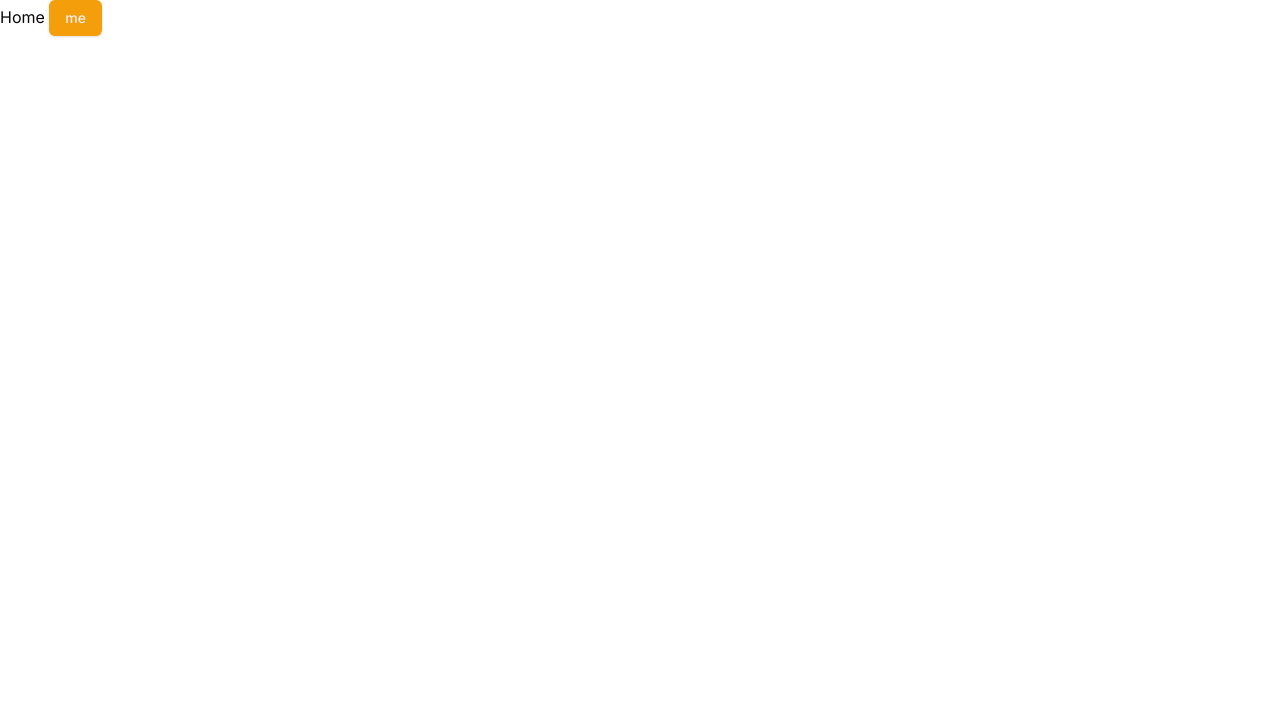
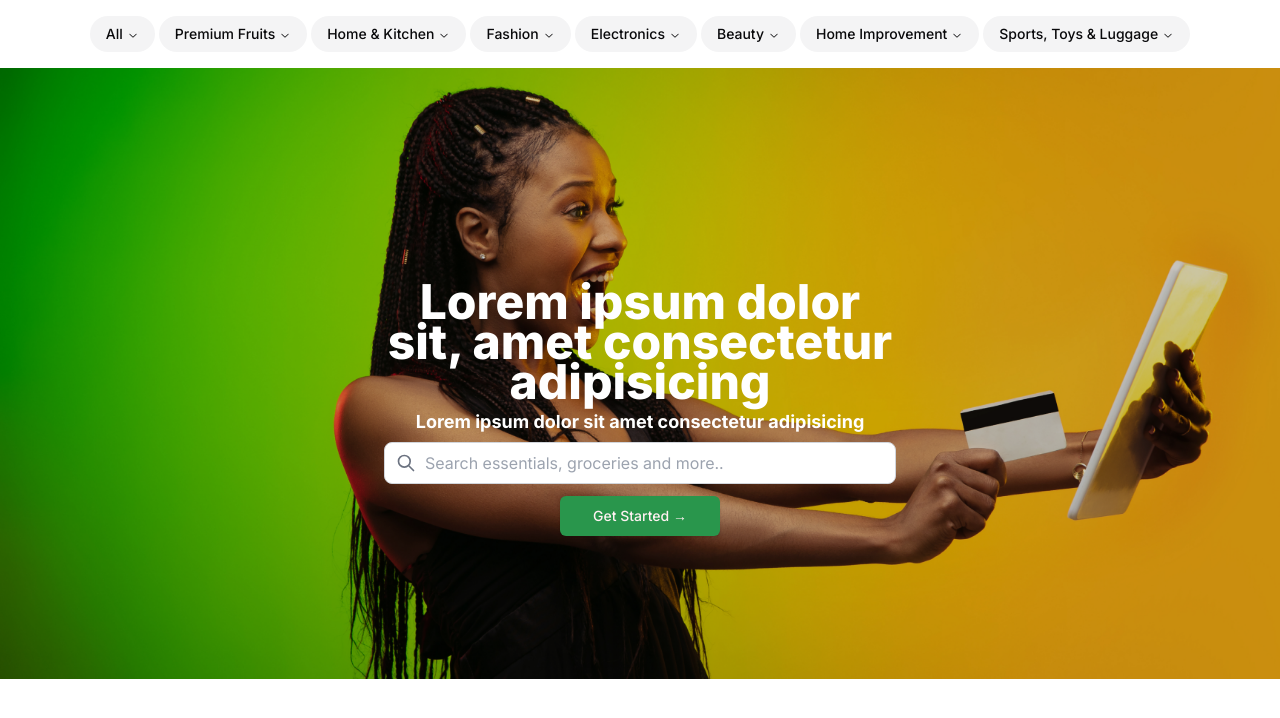
Before and after one commit to ubuntuportal/ubuntu_portal, a Next.js app in the folder ubuntu_portal_frontend/: page / in a window 1280 px wide. Shown: the top 718 px of the page. Built offline with nearby package versions, Linux system fonts and the light colour scheme.

Commit message:
Changing UI color theme to match the new color pallete Changing the logo to the new one from the design team

```diff
--- a/ubuntu_portal_frontend/app/page.tsx
+++ b/ubuntu_portal_frontend/app/page.tsx
@@ -1,9 +1,98 @@
+"use client";
+
+import React from "react";
+import { SearchIcon } from "@heroicons/react/outline";
+import Image from "next/image";
 import { Button } from "@/components/ui/button";
+import neonbg from "@/public/neonbg.png";
+import HomeInput from "@/components/buyer/HomeInput";
+import NavList from "@/components/buyer/NavList";
+import { useSession, signOut } from "next-auth/react";
+import Link from "next/link";
 
-export default function Home() {
+function LandingPage() {
   return (
     <div>
-      Home <Button className="bg-amber-500">me</Button>
+      <div className="container">
+        <NavList />
+        <HomeInput />
+      </div>
+      <div className="mb-56 relative ">
+        <Image
+          src={neonbg}
+          alt="neonbg"
+          className="md:hidden"
+          style={{
+            width: "100%",
+            height: "18rem",
+            marginBottom: "10rem",
+          }}
+        />
+        <div className="absolute md:hidden container text-center top-[35%] left-0 right-0">
+          <div className=" text-white">
+            <h1 className=" text-2xl leading-5 font-extrabold">
+              Lorem ipsum dolor sit, amet consectetur adipisicing
+            </h1>
+            <p className="text-lg leading-4 my-1 font-bold">
+              Lorem ipsum dolor sit amet consectetur adipisicing
+            </p>
+          </div>
+
+          <div className="relative flex items-center mt-1 w-full">
+            <SearchIcon className="absolute left-2 h-5 w-5 text-gray-500" />
+            <input
+              type="text"
+              placeholder="Search essentials, groceries and more.."
+              className="w-full py-1.5 pl-8 pr-4 border border-gray-300 rounded-full focus:outline-none focus:ring focus:border-blue-300"
+            />
+          </div>
+          <div>
+            <Link href="/auth/register">
+              <Button className="mt-2 px-2 bg-[#29964C] py-1 text-sm">
+                Get Started &rarr;
+              </Button>
+            </Link>
+          </div>
+        </div>
+
+        <Image
+          src={neonbg}
+          alt="neonbg"
+          className="hidden md:block mb-40"
+          style={{
+            width: "100%",
+            height: "100%",
+          }}
+        />
+        <div className="hidden md:block absolute text-center md:inset-y-[28%] md:inset-x-[30%] lg:inset-y-[35%] lg:inset-x-[30%] ">
+          <div className="text-white">
+            <h1 className=" lg:text-5xl lg:leading-10 md:text-3xl 5 md:leading-7 font-extrabold">
+              Lorem ipsum dolor sit, amet consectetur adipisicing
+            </h1>
+            <p className="text-lg my-4 md:my-3  md:leading-4 font-bold">
+              Lorem ipsum dolor sit amet consectetur adipisicing
+            </p>
+          </div>
+
+          <div className="relative flex items-center w-full">
+            <SearchIcon className="absolute left-3 h-5 w-5 text-gray-500" />
+            <input
+              type="text"
+              placeholder="Search essentials, groceries and more.."
+              className="w-full py-2 pl-10 pr-4 border border-gray-300 rounded-lg focus:outline-none focus:ring focus:border-blue-300"
+            />
+          </div>
+          <div>
+            <Link href="/auth/register">
+              <Button className="w-20 mt-3 px-20 bg-[#29964C] py-5 text-sm">
+                Get Started &rarr;
+              </Button>
+            </Link>
+          </div>
+        </div>
+      </div>
     </div>
   );
 }
+
+export default LandingPage;
--- a/ubuntu_portal_frontend/components/LogoutButton.tsx
+++ b/ubuntu_portal_frontend/components/LogoutButton.tsx
@@ -14,7 +14,7 @@ export default function LogoutButton() {
   };
 
   return (
-    <Button onClick={handleLogout} className="hover:bg-red-500 ">
+    <Button onClick={handleLogout} className="bg-[#36151E] hover:bg-red-500 ">
       Logout
     </Button>
   );
--- a/ubuntu_portal_frontend/components/buyer/Footer.tsx
+++ b/ubuntu_portal_frontend/components/buyer/Footer.tsx
@@ -1,7 +1,7 @@
 import React from "react";
 import { Input } from "../ui/input";
 import Image from "next/image";
-import logo from "@/public/Logo.png";
+import Logo_complete from "@/public/Logo_complete.png";
 import { IoSend } from "react-icons/io5";
 
 export default function Footer() {
@@ -20,11 +20,16 @@ export default function Footer() {
     },
   ];
   return (
-    <footer className="flex gap-[1vw]  container bottom-0  bg-gradient-to-b from-[#29964C] to-[#0D3018] pb-10">
+    <footer className="flex gap-[1vw]  container bottom-0  bg-gradient-to-b from-[#543840] to-[#36151E] pb-10">
       <div className="flex flex-col md:flex-row w-full pt-14 gap-6">
         <aside className="flex-[1.5] mr-7">
           <div className=" mb-2 text-white font-extrabold leading-6">
-            <Image src={logo} alt="logo" />
+            <Image
+              src={Logo_complete}
+              alt="Ubuntu Portal"
+              width={360}
+              height={130}
+            />
           </div>
           <p className="text-white">
             We are a platform that connects buyers and suppliers.
--- a/ubuntu_portal_frontend/components/buyer/Header.tsx
+++ b/ubuntu_portal_frontend/components/buyer/Header.tsx
@@ -2,7 +2,7 @@
 import React, { useState } from "react";
 import { Button } from "../ui/button";
 import Image from "next/image";
-import logo from "@/public/Logo.png";
+import Logo_complete from "@/public/Logo_complete.png";
 import { SearchIcon } from "@heroicons/react/outline";
 import { IoMenu, IoCloseSharp } from "react-icons/io5";
 import { useRouter } from "next/navigation";
@@ -26,10 +26,10 @@ export default function Header() {
   };
 
   return (
-    <header className="bg-[#29964C]">
+    <header className="bg-[#A5C4D4]">
       <div className="flex items-center justify-between px-4 py-2 sm:px-6">
         <div className="flex">
-          <div className="flex md:hidden items-center">
+          {/* <div className="flex md:hidden items-center">
             {isOpen ? (
               <IoCloseSharp
                 className="text-white text-4xl"
@@ -38,8 +38,8 @@ export default function Header() {
             ) : (
               <IoMenu className="text-white text-4xl" onClick={toggleMenu} />
             )}
-          </div>
-          <Image src={logo} alt="logo" width={130} height={130} />
+          </div> */}
+          <Image src={Logo_complete} alt="logo" width={130} height={130} />
         </div>
 
         {/* Conditionally render buttons based on login status */}
--- a/ubuntu_portal_frontend/components/supplier/Dashboard/AddProducts/AddProduct.tsx
+++ b/ubuntu_portal_frontend/components/supplier/Dashboard/AddProducts/AddProduct.tsx
@@ -141,7 +141,7 @@ export function AddProduct() {
   return (
     <Dialog>
       <DialogTrigger asChild>
-        <Button variant="outline" className="bg-green-500 hover:bg-green-300">
+        <Button variant="outline" className="bg-[#36151E] hover:bg-green-300">
           Add Product
         </Button>
       </DialogTrigger>
--- a/ubuntu_portal_frontend/components/supplier/Dashboard/Layouts/Header.tsx
+++ b/ubuntu_portal_frontend/components/supplier/Dashboard/Layouts/Header.tsx
@@ -14,11 +14,16 @@ interface HeaderProps {
 
 function Header({ toggleSidebar }: HeaderProps) {
   return (
-    <header className="bg-transparent p-4 flex items-center justify-between">
-      {/* Toggle Sidebar Button */}
-      <button onClick={toggleSidebar} className=" p-2 text-gray-600">
-        <MenuIcon className="h-6 w-6" />
-      </button>
+    <header className="bg-[#A5C4D4] p-4 flex items-center justify-between">
+      <div className="flex items-center justify-between">
+        {/* Toggle Sidebar Button */}
+        <button onClick={toggleSidebar} className=" p-2 text-gray-600">
+          <MenuIcon className="h-6 w-6" />
+        </button>
+        <div className="w-48">
+          <img src="/Logo_complete.png" alt="Ubuntu Portal" />
+        </div>
+      </div>
 
       {/* Search Bar */}
       <div className="flex items-center w-full max-w-md mx-4">
--- a/ubuntu_portal_frontend/components/supplier/Dashboard/Layouts/Sidebar.tsx
+++ b/ubuntu_portal_frontend/components/supplier/Dashboard/Layouts/Sidebar.tsx
@@ -41,7 +41,7 @@ export default function Sidebar({ isOpen, toggleSidebar }: SidebarProps) {
   return (
     <div
       className={
-        `bg-white text-black w-64 h-screen p-4 border-r border-gray-200 flex flex-col justify-between fixed z-30 transform ${
+        `bg-[#A5C4D4] text-black w-64 h-screen p-4 border-r border-gray-200 flex flex-col justify-between fixed z-30 transform ${
           isOpen ? "translate-x-0" : "-translate-x-full"
         } transition-transform duration-300 ease-in-out` /* Removed lg:translate-x-0 */
       }
@@ -49,7 +49,7 @@ export default function Sidebar({ isOpen, toggleSidebar }: SidebarProps) {
       <div>
         <div className="mb-4 flex justify-between items-center">
           <Link href={"/supplier/dashboard"}>
-            <img src="/Logo_black.png" alt="logo" className="w-full" />
+            <img src="/Logo_complete.png" alt="logo" className="w-48" />
           </Link>
           {/* Close button inside sidebar */}
           <button onClick={toggleSidebar} className="p-2 text-gray-600">
```
Also changed, not shown: ubuntu_portal_frontend/app/supplier/page.tsx (+5 -5 lines), ubuntu_portal_frontend/public/Logo_complete.png (added).
